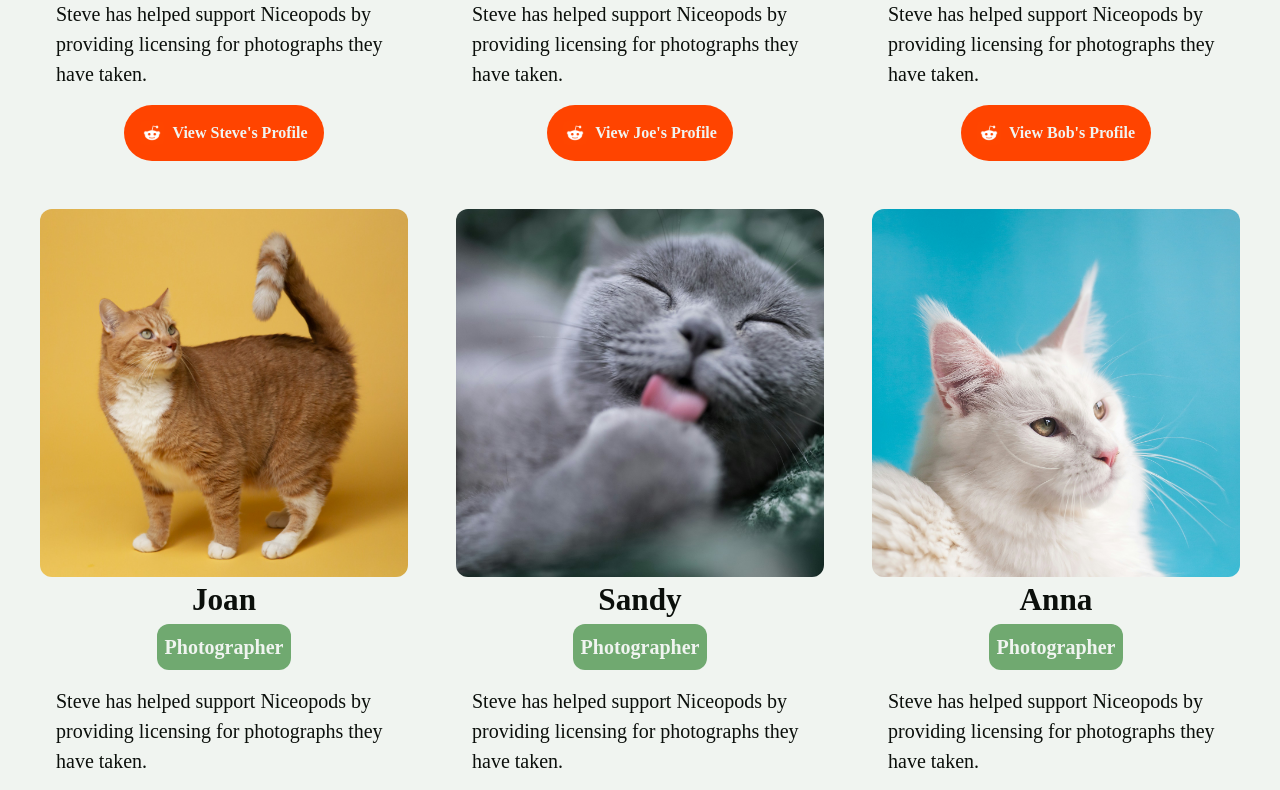
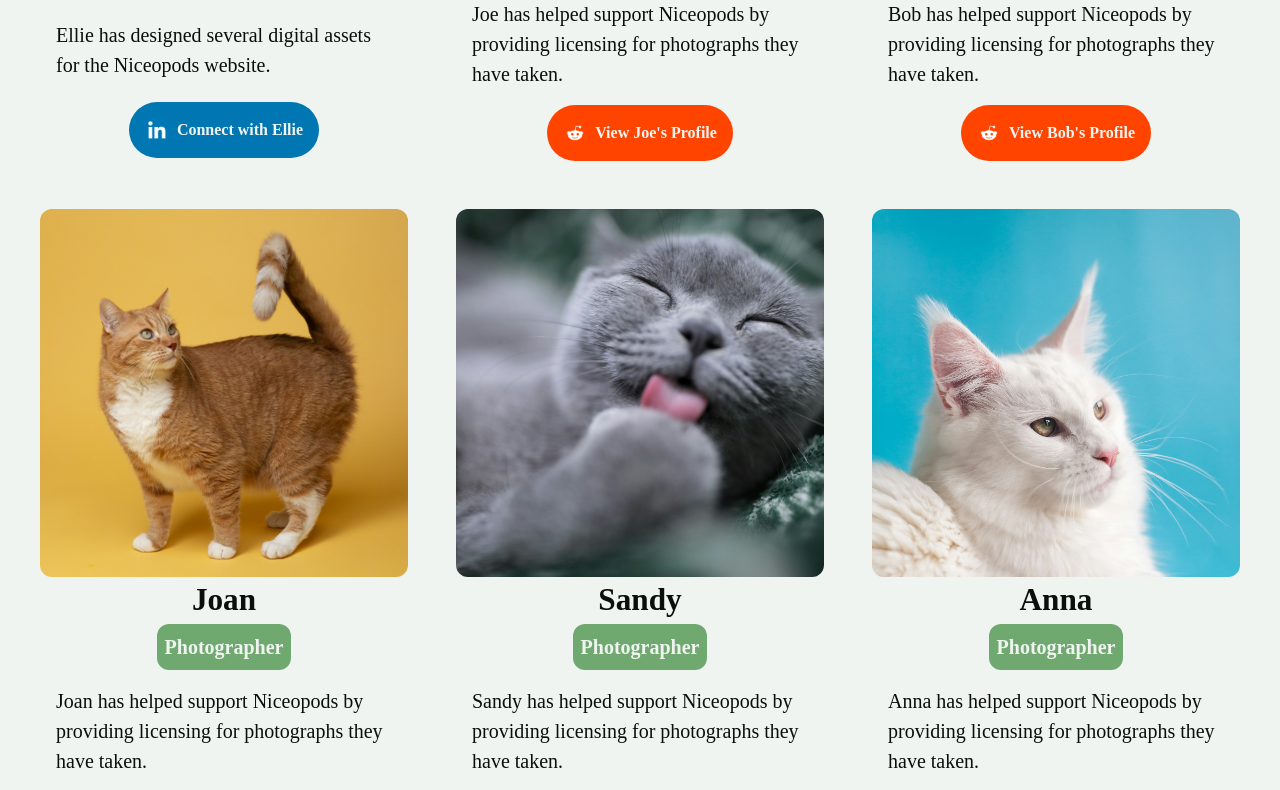
Before and after one commit to brandon-whitman-orlin/isopod, a React (Vite) app: page /about in a window 1280 px wide. Shown: the part 2687-3477 px from the top of the page. Built offline with nearby package versions, Linux system fonts and the light colour scheme; the HTML template or start-up script is replaced by a standard one.

Commit message:
add ellie

```diff
--- a/components/displaygrid/DisplayGrid.css
+++ b/components/displaygrid/DisplayGrid.css
@@ -9,7 +9,7 @@
 .display-grid .display-grid-item {
     display: flex;
     justify-content: center;
-    align-items: center;
+    align-self: stretch;
 }
 
 .display-grid .display-grid-item:first-of-type:has(.biography) {
@@ -30,7 +30,6 @@
 }
 
 .display-grid.identical .display-grid-item {
-    flex: 1 1 0px;
     align-self: stretch;
     align-items: unset;
     min-width: min(100vw, 300px);
--- a/pages/about/About.jsx
+++ b/pages/about/About.jsx
@@ -12,6 +12,7 @@ import DisplayGrid from "../../components/displaygrid/DisplayGrid";
 import Biography from "../../components/biography/Biography";
 
 import Brandon from "../../assets/images/brandon.jpg";
+import Ellie from "../../assets/images/ellie.jpg";
 
 import CarouselImage1 from "../../assets/images/carousel1.jpg";
 import CarouselImage2 from "../../assets/images/carousel2.jpg";
@@ -70,18 +71,18 @@ function About() {
               linkType={"LinkedIn"}
             />
             <Biography
-              img={CarouselImage1}
-              name="Steve"
-              title="Photographer"
-              desc="Steve has helped support Niceopods by providing licensing for photographs they have taken."
-              link="https://www.reddit.com/r/isopods/"
-              linkType={"Reddit"}
+              img={Ellie}
+              name="Ellie"
+              title="Digital Artist"
+              desc="Ellie has designed several digital assets for the Niceopods website."
+              link="https://www.linkedin.com/in/e-murray02/"
+              linkType={"LinkedIn"}
             />
             <Biography
               img={CarouselImage2}
               name="Joe"
               title="Photographer"
-              desc="Steve has helped support Niceopods by providing licensing for photographs they have taken."
+              desc="Joe has helped support Niceopods by providing licensing for photographs they have taken."
               link="https://www.reddit.com/r/isopods/"
               linkType={"Reddit"}
             />
@@ -89,7 +90,7 @@ function About() {
               img={CarouselImage3}
               name="Bob"
               title="Photographer"
-              desc="Steve has helped support Niceopods by providing licensing for photographs they have taken."
+              desc="Bob has helped support Niceopods by providing licensing for photographs they have taken."
               link="https://www.reddit.com/r/isopods/"
               linkType={"Reddit"}
             />
@@ -97,7 +98,7 @@ function About() {
               img={CarouselImage4}
               name="Joan"
               title="Photographer"
-              desc="Steve has helped support Niceopods by providing licensing for photographs they have taken."
+              desc="Joan has helped support Niceopods by providing licensing for photographs they have taken."
               link="https://www.reddit.com/r/isopods/"
               linkType={"Reddit"}
             />
@@ -105,7 +106,7 @@ function About() {
               img={CarouselImage5}
               name="Sandy"
               title="Photographer"
-              desc="Steve has helped support Niceopods by providing licensing for photographs they have taken."
+              desc="Sandy has helped support Niceopods by providing licensing for photographs they have taken."
               link="https://www.reddit.com/r/isopods/"
               linkType={"Reddit"}
             />
@@ -113,7 +114,7 @@ function About() {
               img={CarouselImage6}
               name="Anna"
               title="Photographer"
-              desc="Steve has helped support Niceopods by providing licensing for photographs they have taken."
+              desc="Anna has helped support Niceopods by providing licensing for photographs they have taken."
               link="https://www.reddit.com/r/isopods/"
               linkType={"Reddit"}
             />
--- a/pages/articles/Articles.jsx
+++ b/pages/articles/Articles.jsx
@@ -18,17 +18,54 @@ import { ReactComponent as IsopodLogo } from "../../assets/icons/isopod-ball-eye
 function Articles() {
   const [articles, setArticles] = useState([]);
 
+  // Function to convert "MM-DD-YYYY" → "YYYY-MM-DD" for correct sorting
+  function parseDate(dateStr) {
+    const match = dateStr.match(/^(\d{2})-(\d{2})-(\d{4})$/); // Matches "MM-DD-YYYY"
+    if (match) {
+      const [, month, day, year] = match;
+      return `${year}-${month}-${day}`; // Convert to "YYYY-MM-DD"
+    }
+    return dateStr; // If already formatted correctly, return as is
+  }
+
   useEffect(() => {
-    // Vite's import.meta.glob fetches files matching the pattern
-    const articlesGlob = import.meta.glob("../../articles/*/*.json");
+    const fetchArticles = async () => {
+      const articlesGlob = import.meta.glob("../../articles/*/*.json");
+      const articleEntries = Object.entries(articlesGlob);
 
-    // Extract folder names from paths
-    const articleFolders = Object.keys(articlesGlob).map((path) => {
-      const match = path.match(/\/articles\/([^/]+)\//);
-      return match ? match[1] : null;
-    }).filter(Boolean); // Remove null values
+      console.log("Fetching articles from JSON files...");
 
-    setArticles(articleFolders);
+      const articleDataPromises = articleEntries.map(async ([path, importFunc]) => {
+        const match = path.match(/\/articles\/([^/]+)\//);
+        const folderName = match ? match[1] : null;
+
+        if (!folderName) return null;
+
+        try {
+          const data = await importFunc();
+          const rawDate = data.default.publishDate || "01-01-1970"; // Default if missing
+          const publishDate = parseDate(rawDate);
+
+          console.log(`Loaded: ${folderName}, Date: ${rawDate} -> Parsed: ${publishDate}`);
+
+          return { folderName, publishDate };
+        } catch (error) {
+          console.error(`Error loading ${folderName}:`, error);
+          return null;
+        }
+      });
+
+      const articleData = (await Promise.all(articleDataPromises)).filter(Boolean);
+
+      // Sort articles by date (newest first)
+      articleData.sort((a, b) => new Date(b.publishDate) - new Date(a.publishDate));
+
+      console.log("Sorted articles:", articleData.map(a => `${a.folderName}: ${a.publishDate}`));
+
+      setArticles(articleData.map(({ folderName }) => folderName));
+    };
+
+    fetchArticles();
   }, []);
 
   return (
```
Also changed, not shown: assets/images/ellie.jpg (added).
